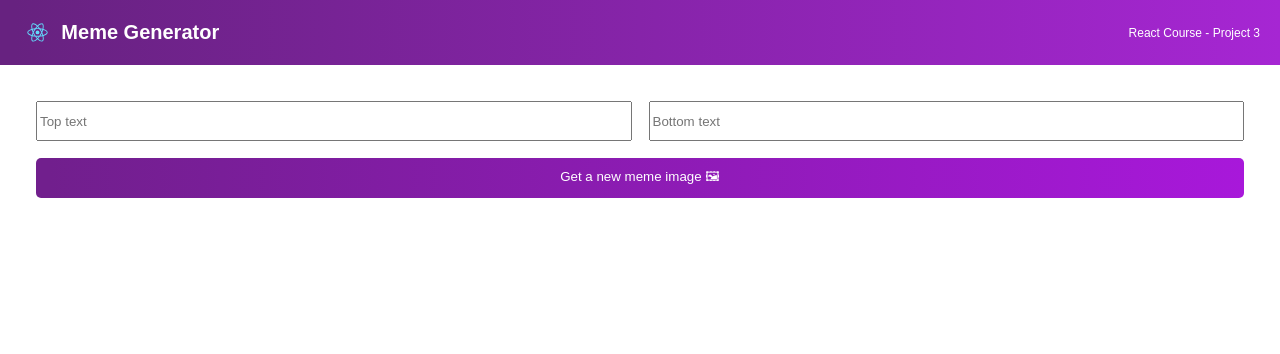
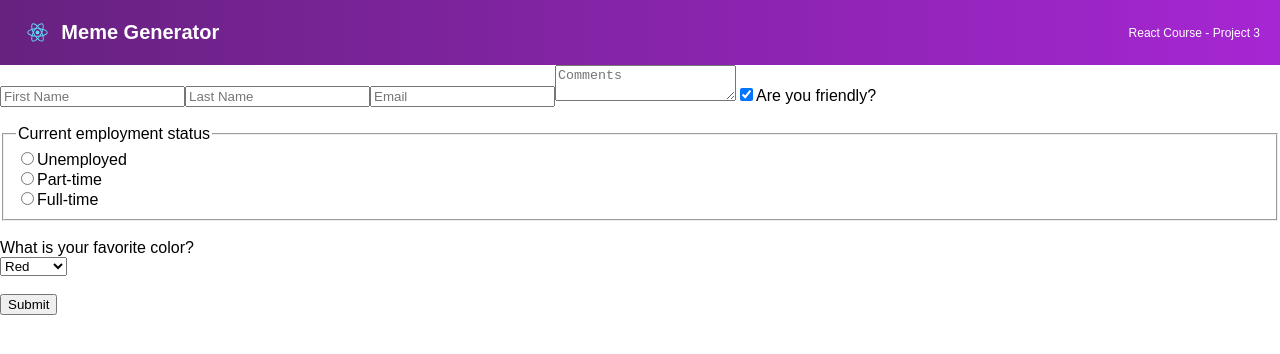
Before and after one commit to PeteSalcedo/React-Turorial, a React app: page / in a window 1280 px wide. Shown: the top 354 px of the page. Built offline with nearby package versions, Linux system fonts and the light colour scheme; the HTML template or start-up script is replaced by a standard one.

Commit message:
adding form

```diff
--- a/src/component/Meme.js
+++ b/src/component/Meme.js
@@ -1,33 +1,130 @@
-import React from 'react'
-import memeData from './memeData'
+import React from "react"
 
-export default function MemeArea(){
-    function getMeme(){
-        const memesArray = memeData.data.memes
-        const randomNumber = Math.floor(Math.random() * memesArray.length)
-        const url = memesArray[randomNumber].url
-        console.log(url)
+export default function Form() {
+    const [formData, setFormData] = React.useState(
+        {
+            firstName: "",
+            lastName: "",
+            email: "",
+            comments: "",
+            isFriendly: true,
+            employment: "",
+            favColor: ""
         }
+    )
+
+    function handleChange(event) {
+        const {name, value, type, checked} = event.target
+        setFormData(prevFormData => {
+            return {
+                ...prevFormData,
+                [name]: type === "checkbox" ? checked : value
+            }
+        })
+    }
+
+    function handleSubmit(event) {
+        event.preventDefault()
+        // submitToApi(formData)
+        console.log(formData)
+    }
+
     return (
-         <main>
-           <form className="form">
+        <form onSubmit={handleSubmit}>
             <input
                 type="text"
-                    placeholder="Top text"
-                    className="form--input"
+                placeholder="First Name"
+                onChange={handleChange}
+                name="firstName"
+                value={formData.firstName}
             />
             <input
                 type="text"
-                    placeholder="Bottom text"
-                    className="form--input"
+                placeholder="Last Name"
+                onChange={handleChange}
+                name="lastName"
+                value={formData.lastName}
             />
-                <button
-                    onClick={getMeme}
-                    className="form--button"
+            <input
+                type="email"
+                placeholder="Email"
+                onChange={handleChange}
+                name="email"
+                value={formData.email}
+            />
+            <textarea
+                value={formData.comments}
+                placeholder="Comments"
+                onChange={handleChange}
+                name="comments"
+            />
+            <input
+                type="checkbox"
+                id="isFriendly"
+                checked={formData.isFriendly}
+                onChange={handleChange}
+                name="isFriendly"
+            />
+            <label htmlFor="isFriendly">Are you friendly?</label>
+            <br />
+            <br />
+
+            <fieldset>
+                <legend>Current employment status</legend>
+                <input
+                    type="radio"
+                    id="unemployed"
+                    name="employment"
+                    value="unemployed"
+                    checked={formData.employment === "unemployed"}
+                    onChange={handleChange}
+                />
+                <label htmlFor="unemployed">Unemployed</label>
+                <br />
+
+                <input
+                    type="radio"
+                    id="part-time"
+                    name="employment"
+                    value="part-time"
+                    checked={formData.employment === "part-time"}
+                    onChange={handleChange}
+                />
+                <label htmlFor="part-time">Part-time</label>
+                <br />
+
+                <input
+                    type="radio"
+                    id="full-time"
+                    name="employment"
+                    value="full-time"
+                    checked={formData.employment === "full-time"}
+                    onChange={handleChange}
+                />
+                <label htmlFor="full-time">Full-time</label>
+                <br />
+            </fieldset>
+            <br />
+
+            <label htmlFor="favColor">What is your favorite color?</label>
+            <br />
+            <select
+                id="favColor"
+                value={formData.favColor}
+                onChange={handleChange}
+                name="favColor"
             >
-                    Get a new meme image 🖼
-                </button>
+                <option value="red">Red</option>
+                <option value="orange">Orange</option>
+                <option value="yellow">Yellow</option>
+                <option value="green">Green</option>
+                <option value="blue">Blue</option>
+                <option value="indigo">Indigo</option>
+                <option value="violet">Violet</option>
+            </select>
+            <br />
+            <br />
+            <button>Submit</button>
         </form>
-         </main>
     )
 }
```
Lines whose indentation alone changed are shown as unchanged.
